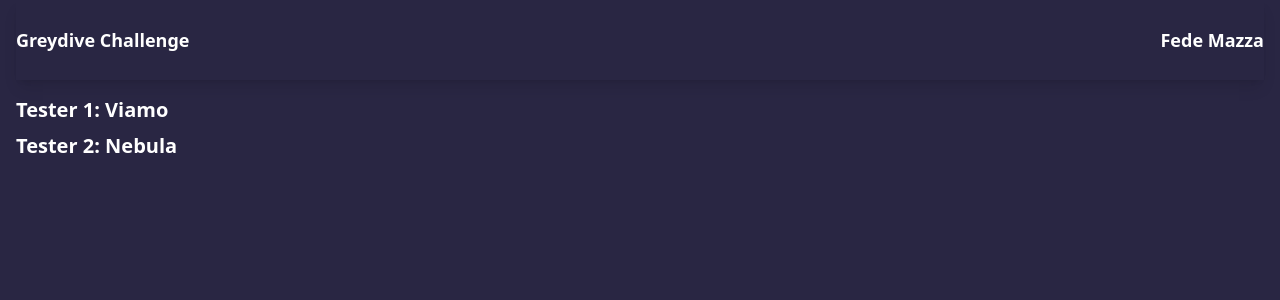
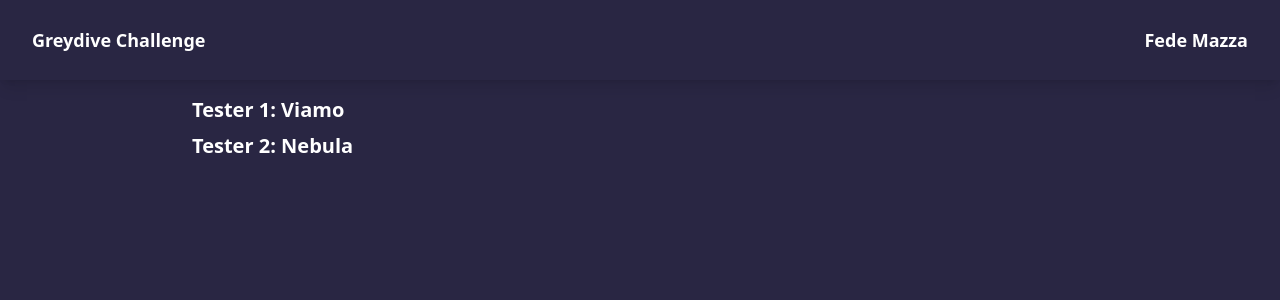
Before and after one commit to fedeferrelli/greydive_challenge, a React (Vite) app: page / in a window 1280 px wide. Shown: the top 300 px of the page. Built offline with nearby package versions, Linux system fonts and the light colour scheme.

Commit message:
Style App padding

```diff
--- a/src/App.jsx
+++ b/src/App.jsx
@@ -7,13 +7,18 @@ import ShowTestDetail from "./components/showTestDetail/ShowTestDetail";
 function App() {
   return (
     <DataProvider>
-      <div className="bg-main text-secondary font-sans w-full min-h-screen px-4">
-        <div className="h-10 sm:h-20 text-lg font-semibold shadow-lg flex flex-row justify-between items-center">
+      <div className="bg-main text-secondary font-sans w-full min-h-screen">
+        <div className="h-16 sm:h-20 text-lg font-semibold shadow-lg flex flex-row justify-between items-center px-6 sm:px-8">
           <h1>Greydive Challenge</h1>
-          <a className="cursor-pointer hover:text-secondary/80 duration-300" href="https://portafolio-fedeferrelli.vercel.app/" target="_blank">
+          <a
+            className="cursor-pointer hover:text-secondary/80 duration-300"
+            href="https://portafolio-fedeferrelli.vercel.app/"
+            target="_blank"
+          >
             Fede Mazza
           </a>
         </div>
+        <div className="px-6 lg:px-48">
           <Router>
             <Routes>
               <Route path="/" element={<Links />} />
@@ -21,6 +26,7 @@ function App() {
             </Routes>
           </Router>
         </div>
+      </div>
     </DataProvider>
   );
 }
```
Lines whose indentation alone changed are shown as unchanged.
